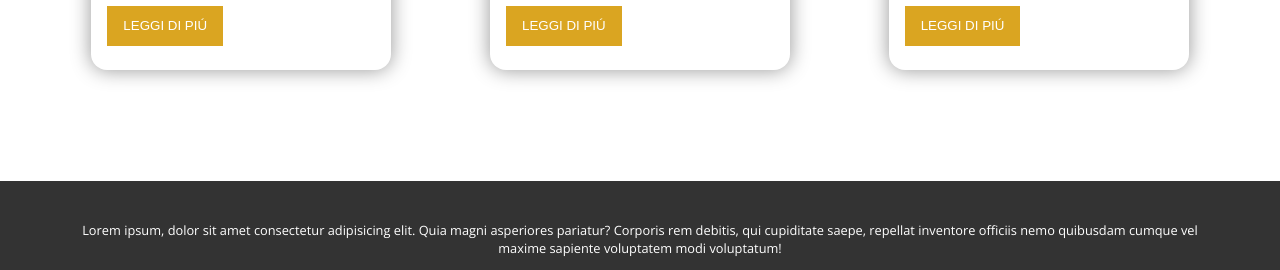
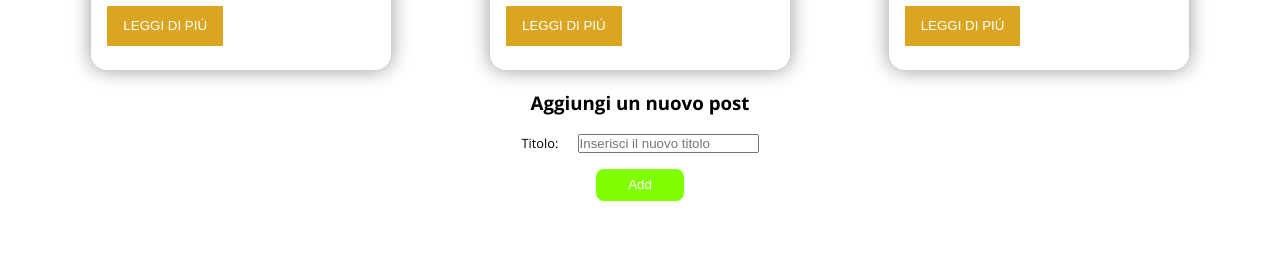
Before and after one commit to antoniorusso2/react-form, a React (Vite) app: page / in a window 1280 px wide. Shown: the part 503-773 px from the top of the page. Built offline with nearby package versions, Linux system fonts and the light colour scheme; a web font is replaced by a local one.

Commit message:
ADD: input field for adding a new post

```diff
--- a/src/App.jsx
+++ b/src/App.jsx
@@ -1,4 +1,4 @@
-import Main from './components/main-section/main.jsx';
+import Main from './components/main-section/Main.jsx';
 import Footer from './components/footer-section/footer.jsx';
 
 function App() {
--- a/src/components/card/card.jsx
+++ b/src/components/card/card.jsx
@@ -1,6 +1,6 @@
 /* eslint-disable react/prop-types */
 import Style from './card.module.css';
-import Btn from '../btn/card-btn.jsx';
+import Btn from '../btn/Card-btn.jsx';
 import placeholder from '../../assets/placeholder.png';
 
 function Card({ title = '', image = '', tags = [] }) {
@@ -9,31 +9,24 @@ function Card({ title = '', image = '', tags = [] }) {
       <div className={Style.card}>
         <img className={Style.card__img} src={image || placeholder} alt="" />
         <div className={Style.card__body}>
-          <h3 className={Style.card__title}>
-            {title}
-          </h3>
-          {
-            tags ?
+          <h3 className={Style.card__title}>{title}</h3>
+          {tags ? (
+            <ul className={Style.banners}>
+              {tags.map((tag, index) => {
+                return (
+                  <li className={`${Style.tag_banner} ${Style[`${tag}`]}`} key={index}>
+                    {tag}
+                  </li>
+                );
+              })}
+            </ul>
+          ) : null}
 
-              <ul className={Style.banners}>
-                {tags.map((tag, index) => {
-                  return <li className={`${Style.tag_banner} ${Style[`${tag}`]}`} key={index}>
-                    {tag}
-                  </li>;
-                })}
-              </ul>
-
-              : null
-          }
-
-          <p className={Style.card__text}>
-            Lorem ipsum dolor sit amet consectetur adipisicing elit. Perspiciatis, porro. Nesciunt corporis doloremque nihil voluptate id incidunt praesentium illo quibusdam!
-          </p>
+          <p className={Style.card__text}>Lorem ipsum dolor sit amet consectetur adipisicing elit. Perspiciatis, porro. Nesciunt corporis doloremque nihil voluptate id incidunt praesentium illo quibusdam!</p>
           <Btn />
         </div>
       </div>
     </div>
-
   );
 }
 
--- a/src/components/card/card.module.css
+++ b/src/components/card/card.module.css
@@ -2,6 +2,7 @@
   display: flex;
   flex-wrap: wrap;
   max-width: 300px;
+  min-width: 200px;
   /* min-width: 200px; */
   margin: 0 auto;
   box-shadow: 0 0 20px 0px rgb(150, 150, 150);
@@ -24,7 +25,7 @@
   padding: 1rem;
 }
 
-.card__body>* {
+.card__body > * {
   margin: 0.5rem 0;
 }
 
--- a/src/components/main-section/main.jsx
+++ b/src/components/main-section/main.jsx
@@ -1,19 +1,26 @@
-import Card from '../card/card.jsx';
-import Style from './main.module.css';
-import { posts } from "../../data/posts.js";
+import Card from '../card/Card.jsx';
+import style from './main.module.css';
+import { posts } from '../../data/posts.js';
+import { useState } from 'react';
 
 function Main() {
+  const [title, setTitle] = useState('');
+  const [newPosts, setNewPosts] = useState(posts);
 
-  const publishedPosts = posts.filter((post) => post.published);
+  const publishedPosts = newPosts.filter((post) => post.published);
+
+  function newTitle(e) {
+    // e.preventDefault();
+    // console.log(title);
+    setTitle(e.target.value);
+  }
 
   return (
-    <main className={Style.main}>
+    <main className={style.main}>
       <div className="container">
         <div className="row">
           <div className="title col-12">
-            <h1 className={`${Style.title} col-12`}>
-              Titolo pagina
-            </h1>
+            <h1 className={`${style.title} col-12`}>Titolo pagina</h1>
           </div>
         </div>
         <div className="row">
@@ -22,8 +29,21 @@ function Main() {
           })}
         </div>
       </div>
+      <div className="container">
+        <div className="row">
+          <div className="col">
+            <form onSubmit={(e) => e.preventDefault()} className={style.form}>
+              <h3>Aggiungi un nuovo post</h3>
+              <label className={style.label} htmlFor="new-title">
+                <span className={style.input_title}>Titolo:</span>
+                <input onChange={newTitle} className={style.input} name="new-title" type="text" placeholder="Inserisci il nuovo titolo" value={title} />
+              </label>
+              <button className={style.add_btn}>Add</button>
+            </form>
+          </div>
+        </div>
+      </div>
     </main>
-
   );
 }
 
--- a/src/components/main-section/main.module.css
+++ b/src/components/main-section/main.module.css
@@ -7,3 +7,29 @@
   text-align: center;
   margin: 2rem 0;
 }
+
+.form {
+  margin: 1.2rem 0;
+  display: flex;
+  flex-direction: column;
+  align-items: center;
+  justify-content: center;
+}
+
+.label {
+  margin: 1rem;
+}
+
+.input_title {
+  margin-right: 1.2rem;
+  font-size: 0.8rem;
+}
+
+.add_btn {
+  background-color: chartreuse;
+  line-height: 2rem;
+  padding: 0 2rem;
+  border-radius: 0.5rem;
+  color: white;
+  cursor: pointer;
+}
```
